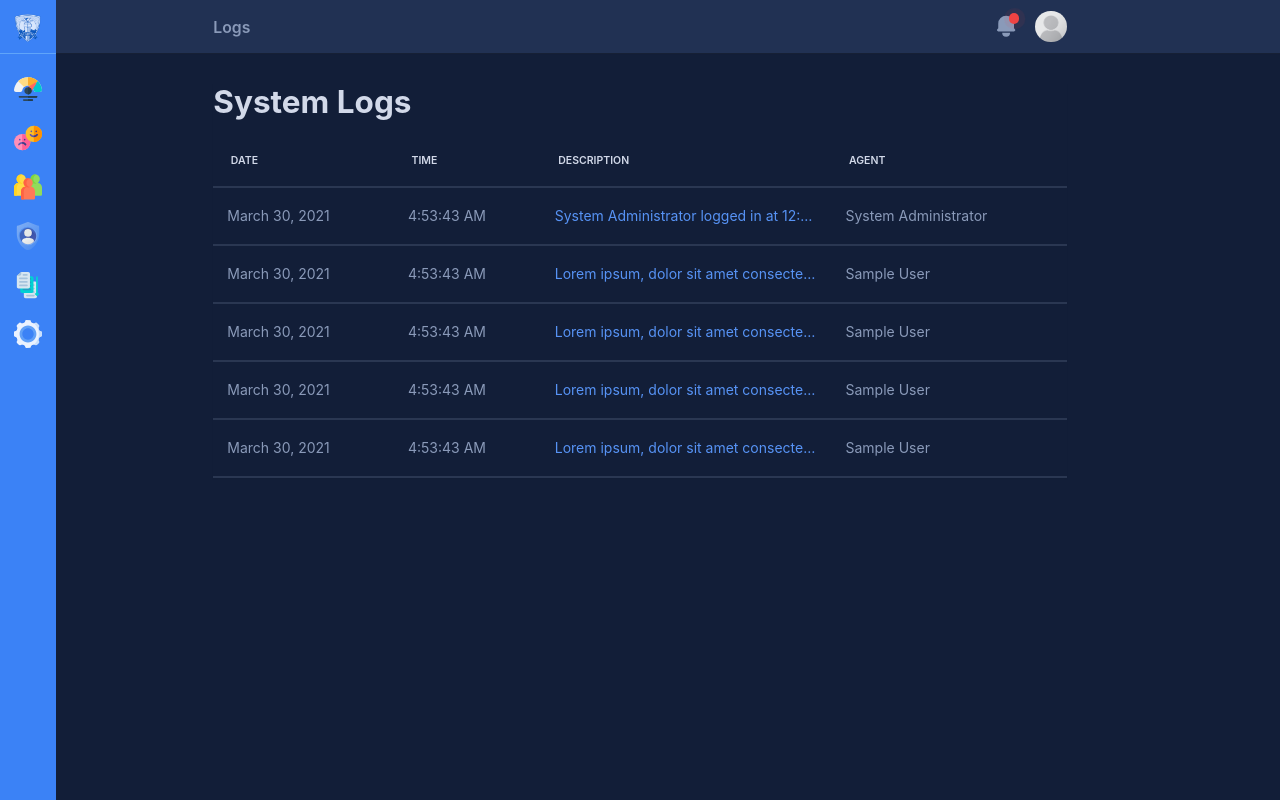
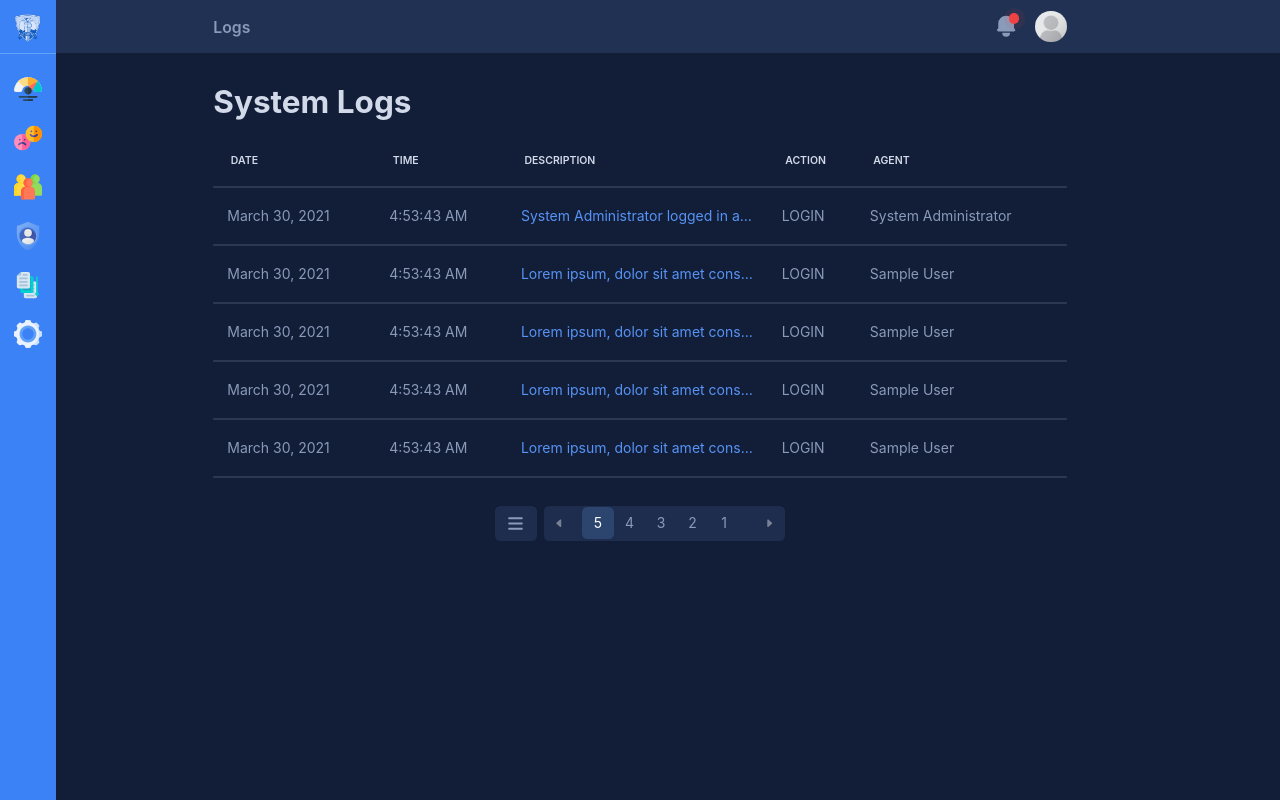
Before and after one commit to NathanSaludes/emmy-next, a Next.js app: page /logs in a window 1280 px wide. Built offline with nearby package versions, Linux system fonts and the light colour scheme.

Commit message:
added list controls in logs page

```diff
--- a/pages/logs.js
+++ b/pages/logs.js
@@ -4,6 +4,7 @@ import Head from 'next/head'
 import MainLayout from '@/components/layouts/MainLayout'
 import PageHeader from '@/components/PageHeader'
 import List from '@/components/List'
+import ListControls from '@/components/ListControls'
 
 import { useList } from '@/utils/useList'
 
@@ -21,6 +22,7 @@ export default function SystemLogs() {
 		{ text: 'Date', name: 'date', hidden: false, sortable: true },
 		{ text: 'Time', name: 'time', hidden: false, sortable: false },
 		{ text: 'Description', name: 'description', hidden: false, sortable: true },
+		{ text: 'Action', name: 'action', hidden: false, sortable: false },
 		{ text: 'Agent', name: 'agent', hidden: false, sortable: true },
 	]), [isAdmin])
 
@@ -42,7 +44,7 @@ export default function SystemLogs() {
 			</Head>
 			<MainLayout>
 				<PageHeader title="System Logs" />
-				<div className={`flex flex-col overflow-x-hidden bg-pink-500 bg-opacity-0`}>
+				<div className={`flex flex-col overflow-x-hidden bg-pink-500 bg-opacity-0 mb-8`}>
 					<List
 						data={getData(data)}
 						headers={headers}
@@ -52,6 +54,7 @@ export default function SystemLogs() {
 						sortDirection={sortDirection}
 					/>
 				</div>
+				<ListControls />
 			</MainLayout>
 		</>
 	)
```
